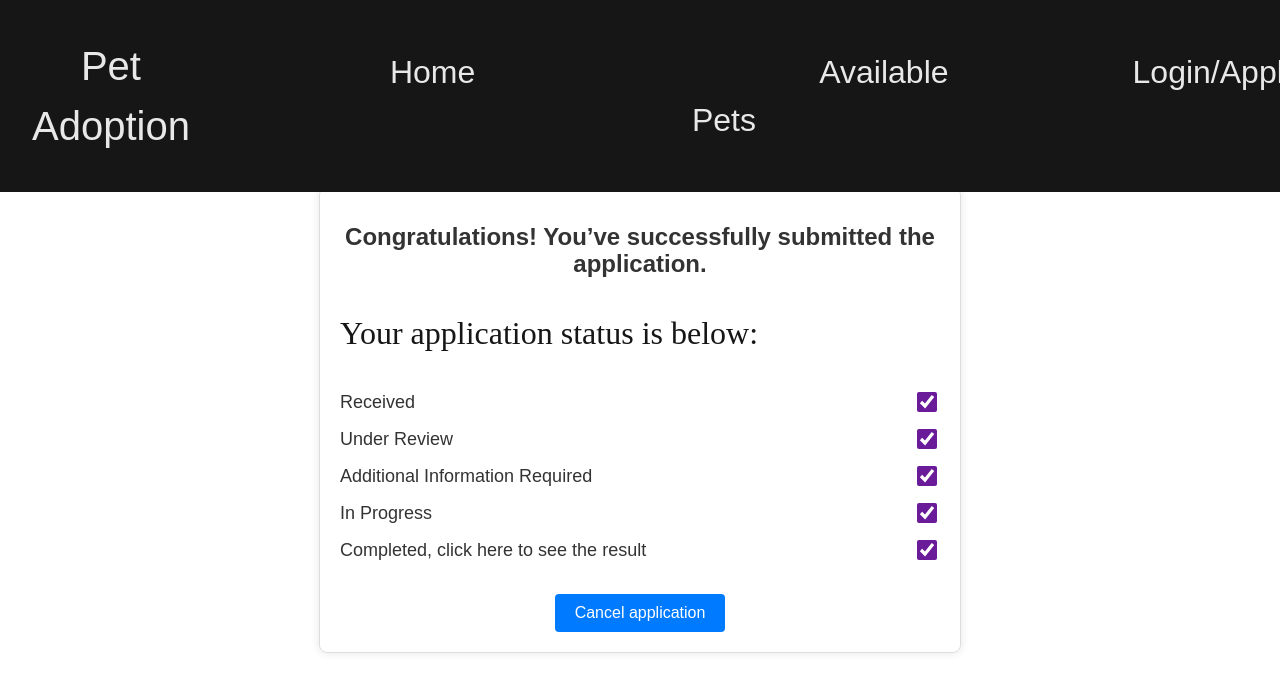
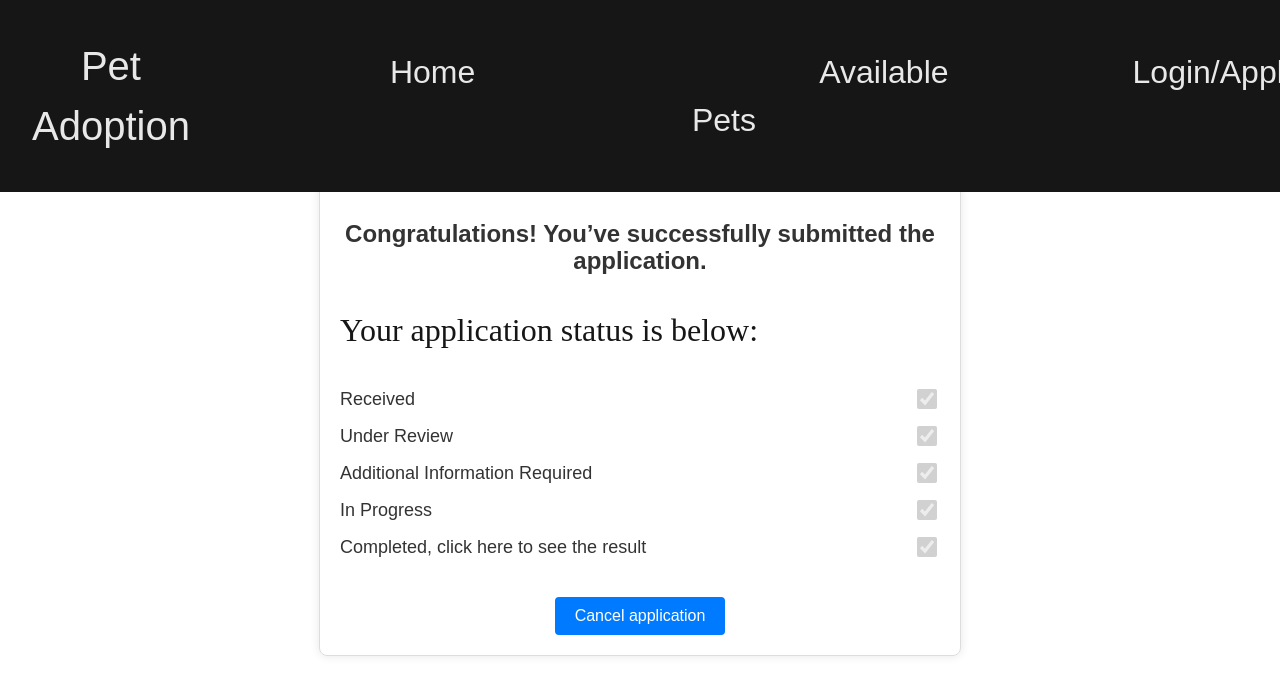
Before and after one commit to LegenWang/Pet-Adoption, a React (Vite) app in the folder frontend/react-team46/: page /Status in a window 1280 px wide. Shown: the top 694 px of the page. Built offline with nearby package versions, Linux system fonts and the light colour scheme.

Commit message:
the cancel button brings to home page

```diff
--- a/frontend/react-team46/src/components/AppStatus.css
+++ b/frontend/react-team46/src/components/AppStatus.css
@@ -22,6 +22,8 @@ h1 {
 .status-container {
     margin-top: 20px;
     text-align: left;
+    list-style-type: none; /* Remove default list styling */
+    padding: 0; /* Remove default padding */
 }
 
 .status-item {
@@ -30,10 +32,17 @@ h1 {
     margin: 10px 0;
 }
 
-.status-item label {
+.status-item label,
+.status-item a {
     flex-grow: 1;
     font-size: 18px;
     color: #333;
+    text-decoration: none; /* Remove underline from the link */
+}
+
+.status-item a:hover {
+    text-decoration: underline; /* Add underline on hover to indicate clickability */
+    color: #007bff; /* Change color on hover */
 }
 
 .status-item input[type="checkbox"] {
--- a/frontend/react-team46/src/components/AppStatus.tsx
+++ b/frontend/react-team46/src/components/AppStatus.tsx
@@ -1,40 +1,46 @@
 // src/HomePage.js
-import React, { useState } from 'react';
+import React from 'react';
+import { useNavigate } from 'react-router-dom';
 import './AppStatus.css';
 
+const statusItems = [
+  { label: 'Received', checked: true },
+  { label: 'Under Review', checked: true },
+  { label: 'Additional Information Required', checked: true },
+  { label: 'In Progress', checked: true },
+  { label: 'Completed, click here to see the result', checked: true, isLink: true },
+];
+
 const ApplicationStatus: React.FC = () => {
-    return (
-        <div className="container">
-            <h1>Congratulations! You’ve successfully submitted the application.</h1>
-            <p>Your application status is below:</p>
+  const navigate = useNavigate();
 
-            <div className="status-container">
-                <div className="status-item">
-                    <label>Received</label>
-                    <input type="checkbox" checked readOnly />
-                </div>
-                <div className="status-item">
-                    <label>Under Review</label>
-                    <input type="checkbox" checked readOnly />
-                </div>
-                <div className="status-item">
-                    <label>Additional Information Required</label>
-                    <input type="checkbox" checked readOnly />
-                </div>
-                <div className="status-item">
-                    <label>In Progress</label>
-                    <input type="checkbox" checked readOnly />
-                </div>
-                <div className="status-item">
-                    <label>Completed, click here to see the result</label>
-                    <input type="checkbox" checked readOnly />
-                </div>
-            </div>
+  return (
+    <div className="container">
+      <h1>Congratulations! You’ve successfully submitted the application.</h1>
+      <p>Your application status is below:</p>
 
-            <button>Cancel application</button>
-        </div>
-    );
-}
+      <ul className="status-container">
+        {statusItems.map((item, index) => (
+          <li key={index} className="status-item">
+            {item.isLink ? (
+              <a href="/result">{item.label}</a>
+            ) : (
+              <label htmlFor={`status-${index}`}>{item.label}</label>
+            )}
+            <input
+              type="checkbox"
+              id={`status-${index}`}
+              checked={item.checked}
+              readOnly
+              disabled
+            />
+          </li>
+        ))}
+      </ul>
 
+      <button onClick={() => navigate('/')}>Cancel application</button>
+    </div>
+  );
+};
 
 export default ApplicationStatus;
```
